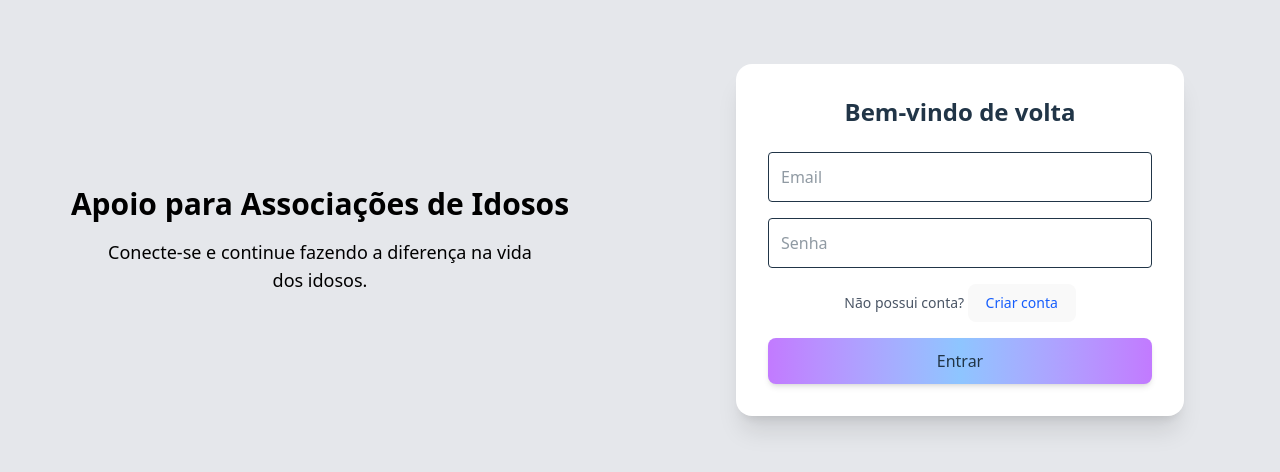
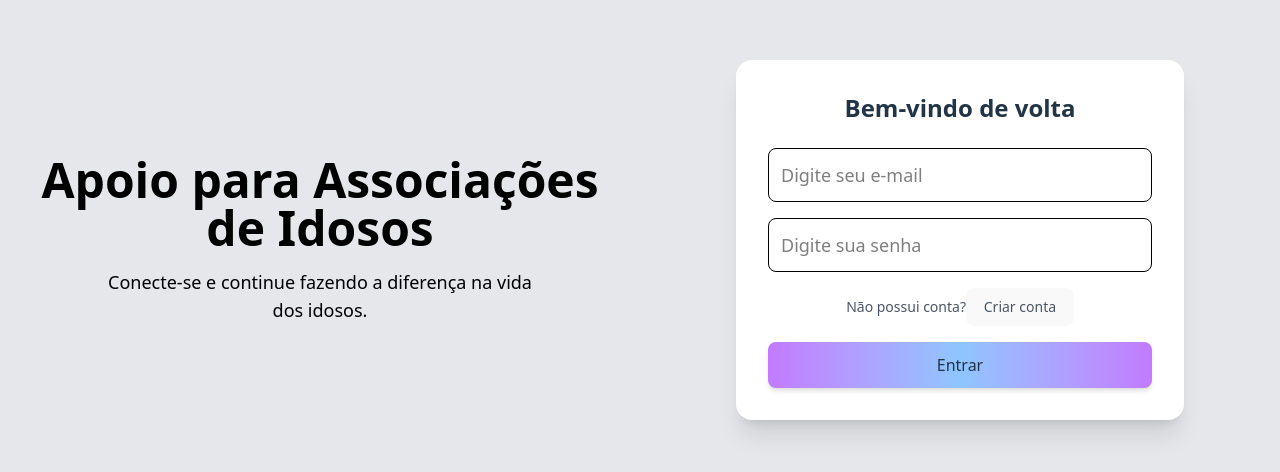
Before and after one commit to rraquelof/frontend-Associacao-idosos, a React (Vite) app: page /login in a window 1280 px wide. Shown: the part 160-632 px from the top of the page. Built offline with nearby package versions, Linux system fonts and the light colour scheme.

Commit message:
Refatorando página de login para usar componentes de Input e Botao

```diff
--- a/src/paginas/Login.tsx
+++ b/src/paginas/Login.tsx
@@ -1,5 +1,7 @@
 import { useState, type ChangeEvent, type FormEvent } from "react";
 import { useNavigate } from "react-router-dom";
+import Input from "../componentes/Input";
+import Botao from "../componentes/Botao";
 
 export default function Login() {
   const navigate = useNavigate();
@@ -48,7 +50,7 @@ export default function Login() {
       {/* Lado esquerdo */}
       <div className="w-1/2 bg-gray-200 flex flex-col justify-center items-center text-black p-10">
         <div className="flex flex-col items-center text-center space-y-4">
-          <h1 className="text-3xl font-bold">Apoio para Associações de Idosos</h1>
+          <h1 className="text-5xl font-bold">Apoio para Associações de Idosos</h1>
           <p className="text-lg max-w-md">
             Conecte-se e continue fazendo a diferença na vida dos idosos.
           </p>
@@ -61,44 +63,39 @@ export default function Login() {
           <h2 className="text-2xl font-bold mb-6 text-center">Bem-vindo de volta</h2>
 
           <form onSubmit={handleSubmit} className="flex flex-col space-y-4">
-            <input
+
+            <Input
               type="email"
               name="email"
               value={formData.email}
               onChange={handleChange}
-              placeholder="Email"
-              className="border p-3 rounded"
+              placeholder="Digite seu e-mail"
               required
             />
 
-            <input
+            <Input
               type="password"
               name="senha"
               value={formData.senha}
               onChange={handleChange}
-              placeholder="Senha"
-              className="border p-3 rounded"
+              placeholder="Digite sua senha"
               required
             />
 
-            {/* 👇 Link para criar conta */}
             <p className="text-center text-sm text-gray-600">
-              Não possui conta?{" "}
-              <button
-                type="button"
-                onClick={() => navigate("/cadastro")}
-                className="text-blue-600 hover:underline"
-              >
-                Criar conta
-              </button>
+            Não possui conta?
+            <Botao
+              tipo="button"
+              onClick={() => navigate("/cadastro")}
+              texto="Criar conta"
+            />
             </p>
 
-            <button
-              type="submit"
+            <Botao
+              tipo="submit"
+              texto="Entrar"
               className="bg-gradient-to-r from-purple-400 via-blue-300 to-purple-400 rounded-full shadow-md hover:shadow-lg transition-all text-lg font-semibold px-6 py-2"
-            >
-              Entrar
-            </button>
+            />
 
             {mensagem && (
               <p className="text-center text-sm mt-2 text-gray-700">{mensagem}</p>
```
